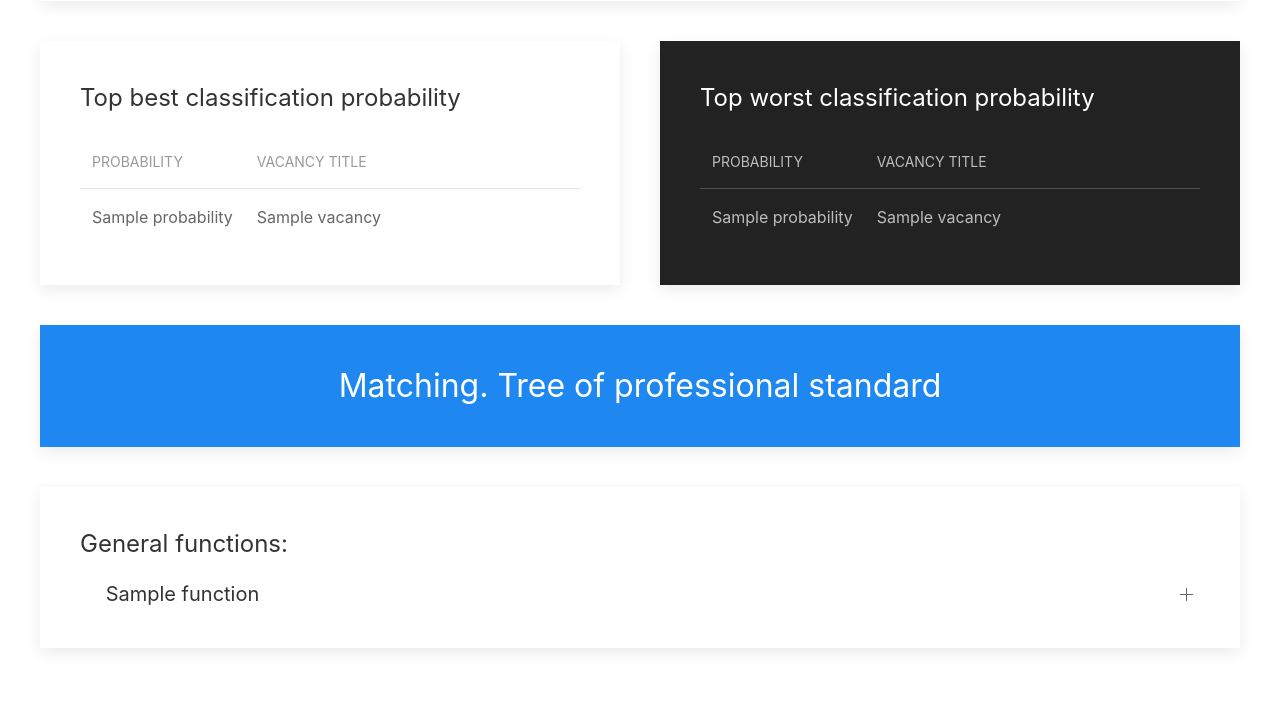
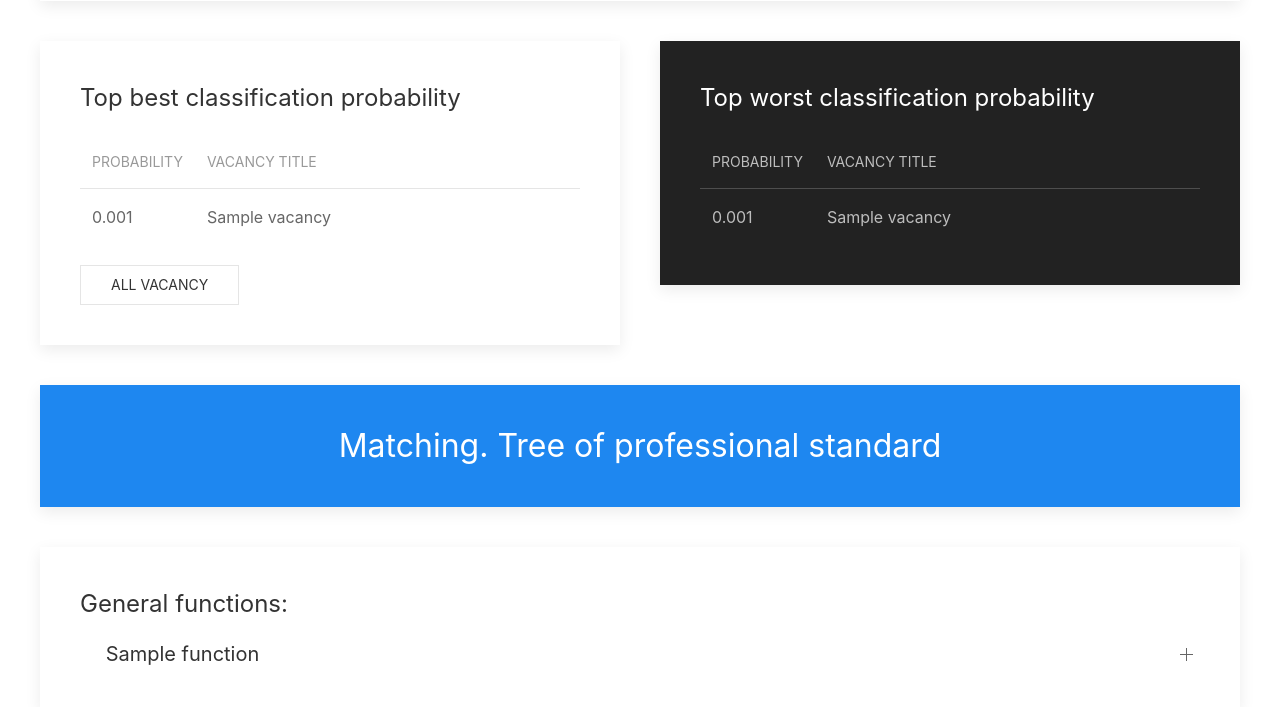
Before and after one commit to master8/vacancies_analyzer, a Flask app: template templates/profession.html in a window 1280 px wide. Shown: the part 273-980 px from the top of the page. Before the commit the page ends 923 px from the top, so only its background shows below. Run offline with Flask 2, Linux system fonts and the light colour scheme; tables that the repository leaves empty hold one stand-in row (values such as "Sample post"); the template is opened without the code that fills it: values that come from a table or form of the project are taken from there, most other values are stand-ins (such as "Sample title", 1, 10 or a date in 2020).

Commit message:
show all vacancies

```diff
--- a/app.py
+++ b/app.py
@@ -112,7 +112,7 @@ def profession():
         worst_vacancy = {
             'id': vacancy.id,
             'name': vacancy.name,
-            'probability': str(classified_vacancy.probability)[:6]
+            'probability': classified_vacancy.probability
         }
         worst_vacancies.append(worst_vacancy)
 
@@ -120,7 +120,7 @@ def profession():
         best_vacancy = {
             'id': vacancy.id,
             'name': vacancy.name,
-            'probability': str(classified_vacancy.probability)[:6]
+            'probability': classified_vacancy.probability
         }
         best_vacancies.append(best_vacancy)
 
@@ -151,7 +151,12 @@ def profession():
                            best_vacancies=best_vacancies,
                            worst_vacancies=worst_vacancies,
                            profession=Profstandard.query.get(prof_id).name,
-                           general_functions=general_functions)
+                           general_functions=general_functions,
+                           profession_id=prof_id,
+                           region=source_id,
+                           source=reg_id,
+                           sdate=request.args['sdate'],
+                           edate=request.args['edate'])
 
 
 def general_function_tree(prof_id, matched_parts):
@@ -217,6 +222,31 @@ def vacancy():
     return render_template('vacancy.html', vacancy=vacancy, VacancyPartType=VacancyPartType)
 
 
+@app.route('/vacancies')
+def all_vacancy():
+    reg_id = request.args.get('region')
+    source_id = request.args.get('source')
+    profession_id = request.args.get('prof')
+
+    sdate = request.args.get('sdate')
+    edate = request.args.get('edate')
+    dt_sdate = datetime.strptime(sdate, "%Y-%m-%d")
+    dt_edate = datetime.strptime(edate, "%Y-%m-%d")
+
+    vacancies = db.session.query(Vacancy, ClassifiedVacancy) \
+        .filter(ClassifiedVacancy.profstandard_id == profession_id) \
+        .filter(Vacancy.id == ClassifiedVacancy.vacancy_id) \
+        .filter(Vacancy.create_date <= dt_edate) \
+        .filter(Vacancy.create_date >= dt_sdate) \
+        .filter_by(region_id=reg_id) \
+        .filter_by(source_id=source_id) \
+        .order_by(ClassifiedVacancy.probability)
+
+    vacancies = reversed(vacancies.all())
+
+    return render_template('all_vacancy.html', vacancies=vacancies)
+
+
 def plot_search(professions):
     t = []
     num = []
--- a/templates/profession.html
+++ b/templates/profession.html
@@ -32,7 +32,7 @@
                         <tbody>
                             {% for vacancy in best_vacancies %}
                                 <tr>
-                                    <td class="uk-text-nowrap">{{ vacancy.probability }}</td>
+                                    <td class="uk-text-nowrap">{{ vacancy.probability|round(4, 'floor') }}</td>
                                     <td class="uk-table-link">
                                         <a class="uk-link-reset" href="/vacancy?id={{ vacancy.id }}">
                                             {{ vacancy.name }}
@@ -42,6 +42,7 @@
                             {% endfor %}
                         </tbody>
                     </table>
+                    <a class="uk-button uk-button-default" href="/vacancies?prof={{ profession_id }}&region={{ region }}&source={{ source }}&sdate={{ sdate }}&edate={{ edate }}">all vacancy</a>
                 </div>
             </div>
         </div>
@@ -59,7 +60,7 @@
                         <tbody>
                             {% for vacancy in worst_vacancies %}
                                 <tr>
-                                    <td class="uk-text-nowrap">{{ vacancy.probability }}</td>
+                                    <td class="uk-text-nowrap">{{ vacancy.probability|round(4, 'floor') }}</td>
                                     <td class="uk-table-link">
                                         <a class="uk-link-reset" href="/vacancy?id={{ vacancy.id }}">
                                             {{ vacancy.name }}
@@ -110,7 +111,7 @@
                                                             <tbody>
                                                             {% for vacancy in part.vacancy_parts %}
                                                                 <tr>
-                                                                    <td>{{ vacancy.similarity }}</td>
+                                                                    <td>{{ vacancy.similarity|round(2, 'floor') }}</td>
                                                                     <td>{{ vacancy.vacancy_part }}</td>
                                                                 </tr>
                                                             {% endfor %}
```
Also changed, not shown: templates/all_vacancy.html (added, +39 -0 lines).
